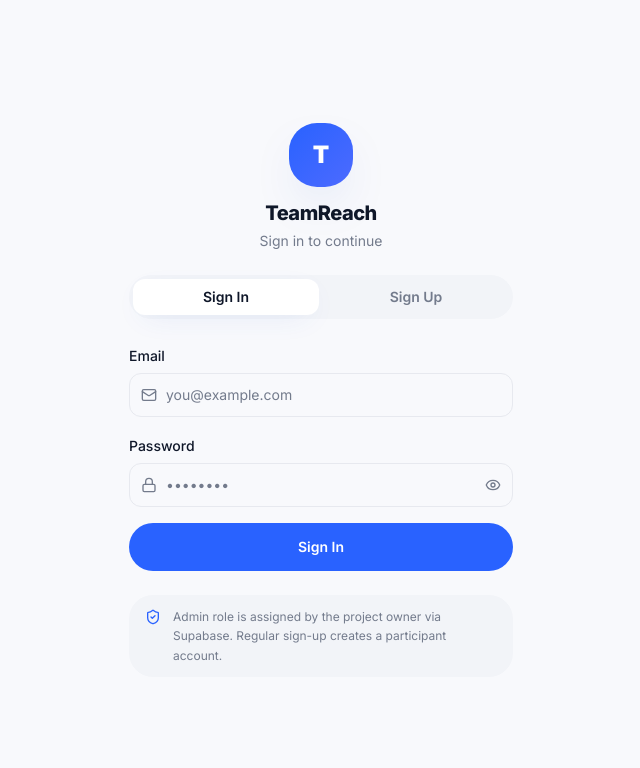
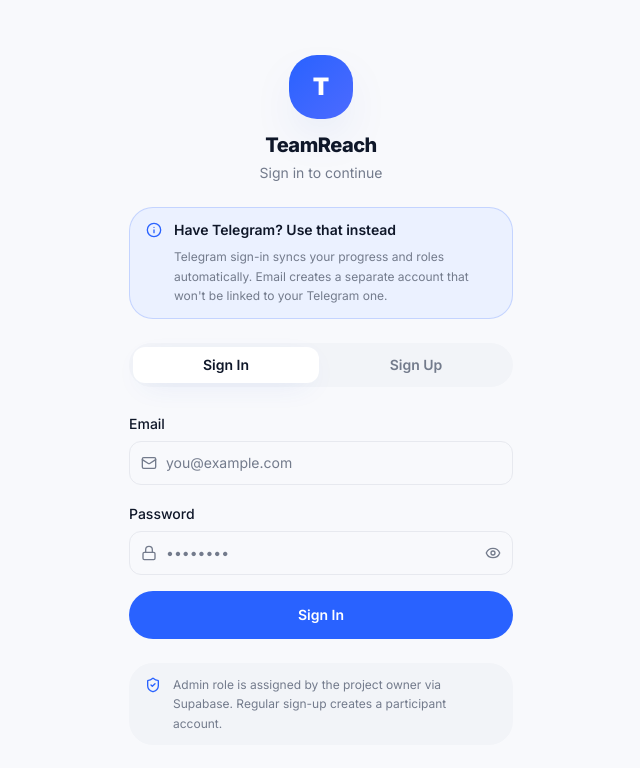
Before and after one commit to viktormoma-pixel/teamreach, a React (Vite) app: page / in a window 1280 px wide. Shown: the top 768 px of the page, without its empty margins (319-959 px from the left). Built offline with nearby package versions, Linux system fonts and the light colour scheme; no server answers.

Commit message:
Update EmailAuthScreen.tsx

```diff
--- a/src/components/EmailAuthScreen.tsx
+++ b/src/components/EmailAuthScreen.tsx
@@ -4,14 +4,39 @@
 import { Button } from "@/components/ui/button";
 import { Input } from "@/components/ui/input";
 import { Label } from "@/components/ui/label";
-import { Loader2, Mail, Lock, Eye, EyeOff, ShieldCheck } from "lucide-react";
+import { Loader2, Mail, Lock, Eye, EyeOff, ShieldCheck, Send, Info } from "lucide-react";
 import { toast } from "sonner";
 
 type Mode = "signin" | "signup";
 
+const BOT_USERNAME = (import.meta.env.VITE_TELEGRAM_BOT_USERNAME ?? "").replace(/^@/, "").trim();
+const BOT_URL = BOT_USERNAME ? `https://t.me/${BOT_USERNAME}` : "";
+
+// Inline i18n strings for the "prefer Telegram" notice. Kept here to avoid
+// editing the large translations.ts dictionary.
+const NOTICE_STRINGS = {
+  en: {
+    title: "Have Telegram? Use that instead",
+    body: "Telegram sign-in syncs your progress and roles automatically. Email creates a separate account that won't be linked to your Telegram one.",
+    openBot: "Open in Telegram",
+  },
+  ru: {
+    title: "Есть Telegram? Лучше войти через него",
+    body: "Вход через Telegram автоматически синхронизирует прогресс и роли. Email создаёт отдельный аккаунт, не связанный с Telegram-аккаунтом.",
+    openBot: "Открыть в Telegram",
+  },
+  de: {
+    title: "Hast du Telegram? Lieber dort anmelden",
+    body: "Die Telegram-Anmeldung synchronisiert deinen Fortschritt und deine Rollen automatisch. E-Mail erstellt ein separates Konto, das nicht mit deinem Telegram-Konto verknüpft ist.",
+    openBot: "In Telegram öffnen",
+  },
+} as const;
+
 export const EmailAuthScreen = () => {
   const { signInWithEmail, signUpWithEmail } = useApp();
-  const { t } = useI18n();
+  const { t, lang } = useI18n();
+
+  const notice = NOTICE_STRINGS[lang as keyof typeof NOTICE_STRINGS] ?? NOTICE_STRINGS.en;
 
   const [mode, setMode] = useState<Mode>("signin");
   const [email, setEmail] = useState("");
@@ -111,7 +136,7 @@
   }
 
   return (
-    <div className="app-shell grid place-items-center min-h-screen px-6">
+    <div className="app-shell grid place-items-center min-h-screen px-6 py-10">
       <div className="w-full max-w-sm space-y-6">
         {/* Logo */}
         <div className="text-center space-y-3">
@@ -121,6 +146,29 @@
           <div>
             <h1 className="text-xl font-extrabold">TeamReach</h1>
             <p className="text-sm text-muted-foreground mt-1">{t("email.subtitle")}</p>
+          </div>
+        </div>
+
+        {/* "Prefer Telegram" notice */}
+        <div className="rounded-2xl bg-primary-soft border border-primary/20 px-4 py-3">
+          <div className="flex gap-3 items-start">
+            <Info className="h-4 w-4 text-primary shrink-0 mt-0.5" />
+            <div className="space-y-2 flex-1 min-w-0">
+              <p className="text-sm font-semibold leading-snug">{notice.title}</p>
+              <p className="text-xs text-muted-foreground leading-relaxed">{notice.body}</p>
+              {BOT_URL && (
+                <Button
+                  asChild
+                  size="sm"
+                  className="w-full rounded-xl h-9 mt-1 font-medium"
+                >
+                  <a href={BOT_URL} target="_blank" rel="noopener noreferrer">
+                    <Send className="mr-2 h-3.5 w-3.5" />
+                    {notice.openBot}
+                  </a>
+                </Button>
+              )}
+            </div>
           </div>
         </div>
 
```
